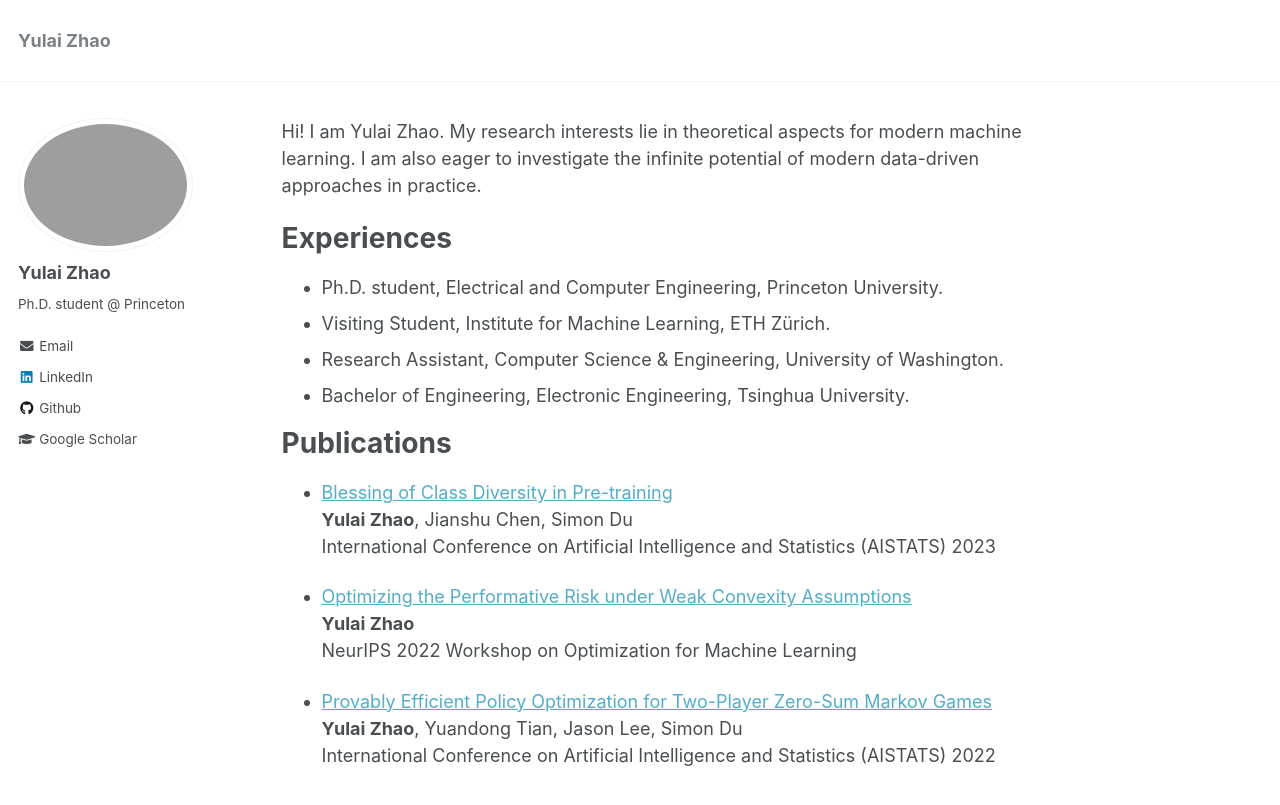
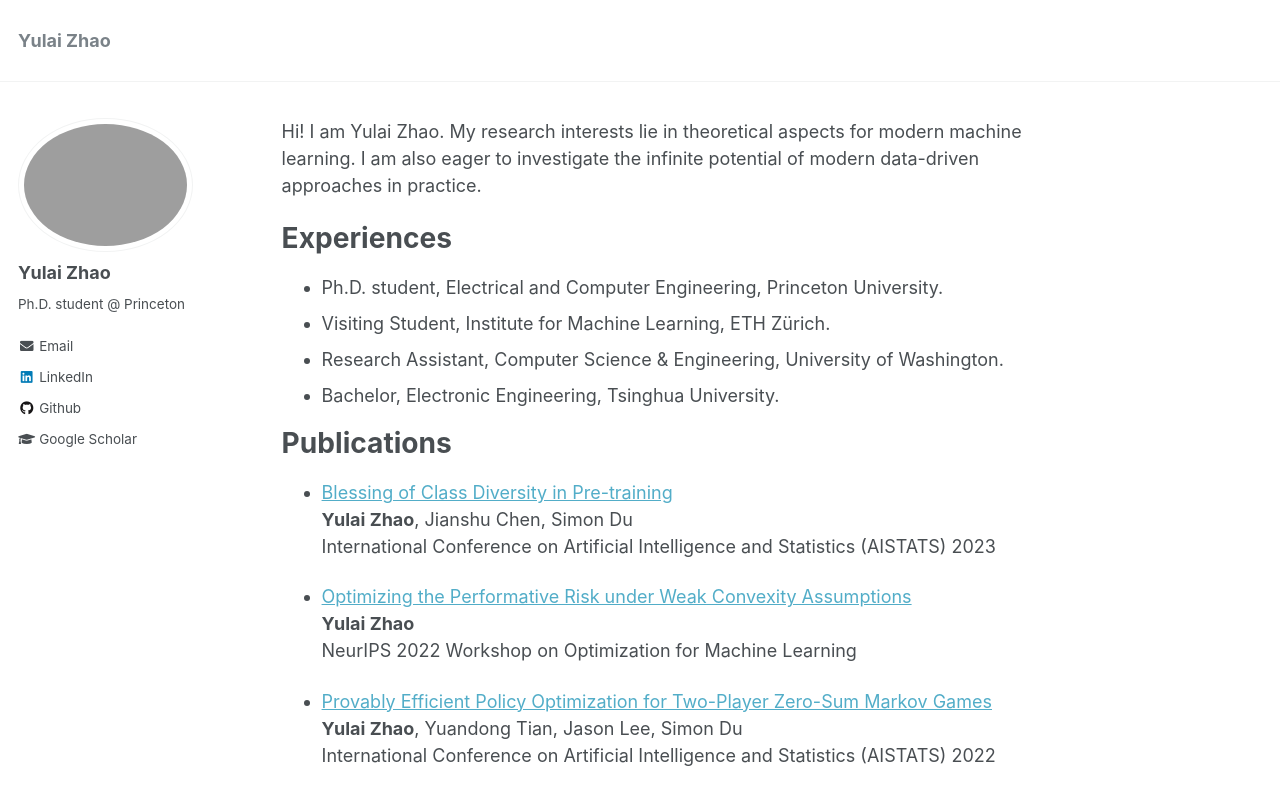
Before and after one commit to zhaoyl18/zhaoyl18.github.io, a Jekyll site: the page built from _pages/about.md, in a window 1280 px wide and 954 px high. Shown: the top 805 px of the window. Built offline with Jekyll 4.4.1, drawn with Linux system fonts in a browser that asks for light colours.

Commit message:
Update about.md

```diff
--- a/_pages/about.md
+++ b/_pages/about.md
@@ -14,7 +14,7 @@ Experiences
 * Ph.D. student, Electrical and Computer Engineering, Princeton University.
 * Visiting Student, Institute for Machine Learning, ETH Zürich.
 * Research Assistant, Computer Science & Engineering, University of Washington.
-* Bachelor of Engineering, Electronic Engineering, Tsinghua University.
+* Bachelor, Electronic Engineering, Tsinghua University.
 
 Publications
 ======
```
